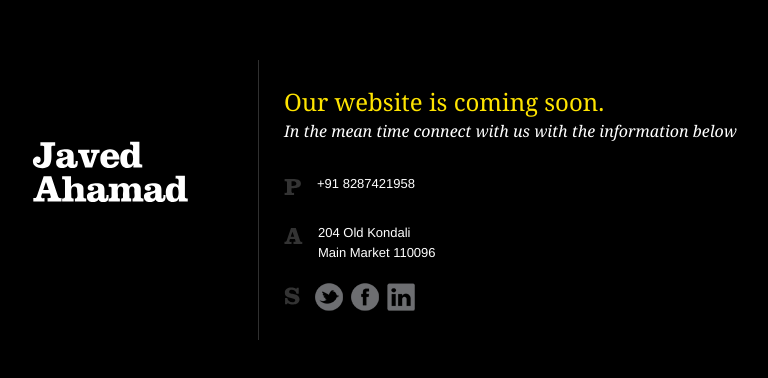
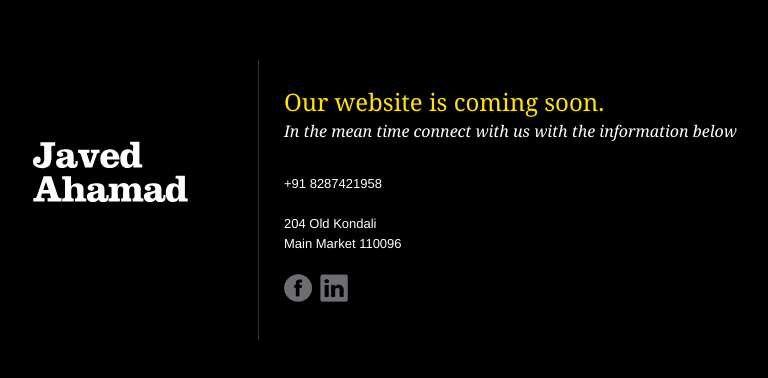
Before and after one commit to Javed101/javed101.github.io, a plain HTML site: page index.html in a window 1280 px wide. Shown: the part 200-578 px from the top of the page, without its empty margins (261-1029 px from the left). Drawn offline with nearby package versions, Linux system fonts and the light colour scheme.

Commit message:
edit index.html

```diff
--- a/index.html
+++ b/index.html
@@ -22,19 +22,19 @@
 
 		<ul class="info">
 			<li>
-				<h3>P</h3>
+
 				<p>+91 8287421958<br/></p>
 			</li>
 			<li>
-				<h3>A</h3>
+
 				<p>204 Old Kondali<br/> Main Market 110096</p>
 			</li>
 			<li>
-				<h3>S</h3>
+				<!--	<h3>S</h3-->>
 				<p class="social">
-					<a href="#" class="tw"></a>
-					<a href="#" class="fb"></a>
-					<a href="#" class="li"></a>
+					<!--<a href="" class="tw"></a>-->
+					<a href="https://www.facebook.com/javed.ahamad.127" class="fb"></a>
+					<a href="https://www.linkedin.com/in/javed-ahamad-91099a102" class="li"></a>
 				</p>
 			</li>
 		</ul>
```
